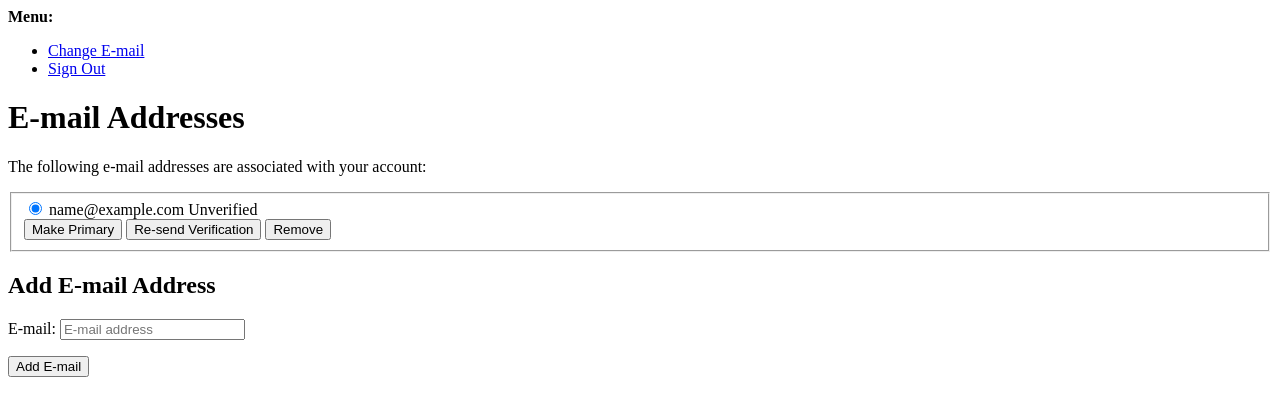
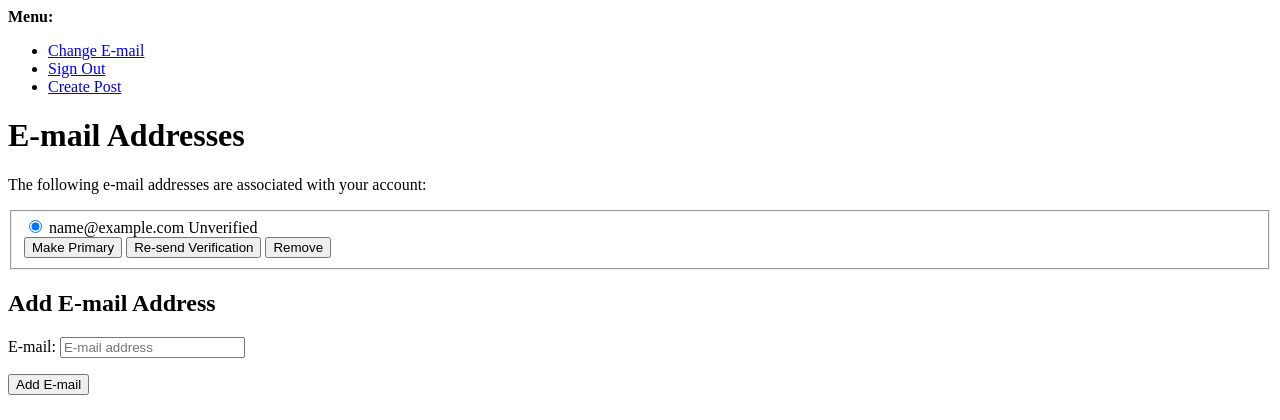
Before and after one commit to chancandan/portfolio-project-4-Footie365, a Django app: page /accounts/email/ in a window 1280 px wide. Shown: the top 420 px of the page. Run offline with Django 3.2, Linux system fonts and the light colour scheme; the visitor is signed in with stand-in values (Sample User, id 1); data comes from the database, SQL or seed files in the repository.

Commit message:
Writeline of code in base.html to add link forcreating a new post for users

```diff
--- a/templates/account/base.html
+++ b/templates/account/base.html
@@ -28,6 +28,7 @@
         {% if user.is_authenticated %}
         <li><a href="{% url 'account_email' %}">{% trans "Change E-mail" %}</a></li>
         <li><a href="{% url 'account_logout' %}">{% trans "Sign Out" %}</a></li>
+        <li><a href="{% url 'post_create' %}">{% trans "Create Post" %}</a></li>
         {% else %}
         <li><a href="{% url 'account_login' %}">{% trans "Sign In" %}</a></li>
         <li><a href="{% url 'account_signup' %}">{% trans "Sign Up" %}</a></li>
```
